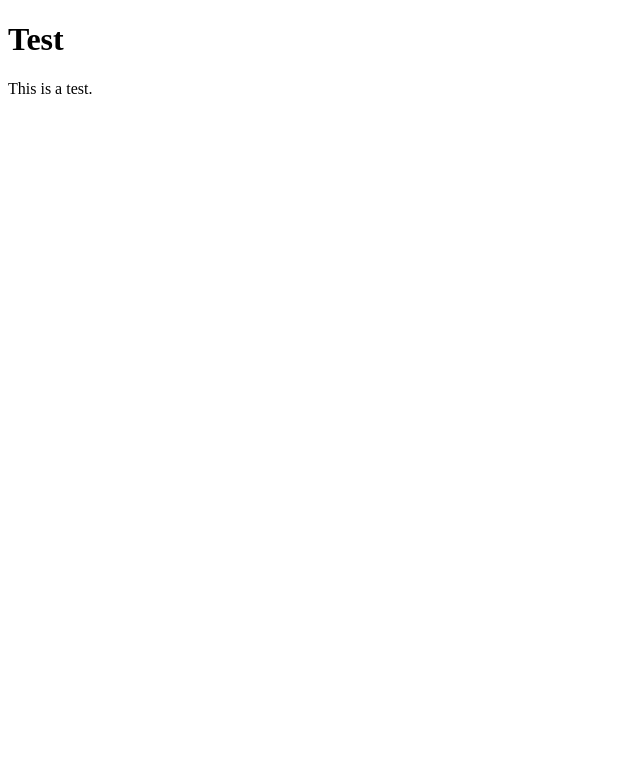
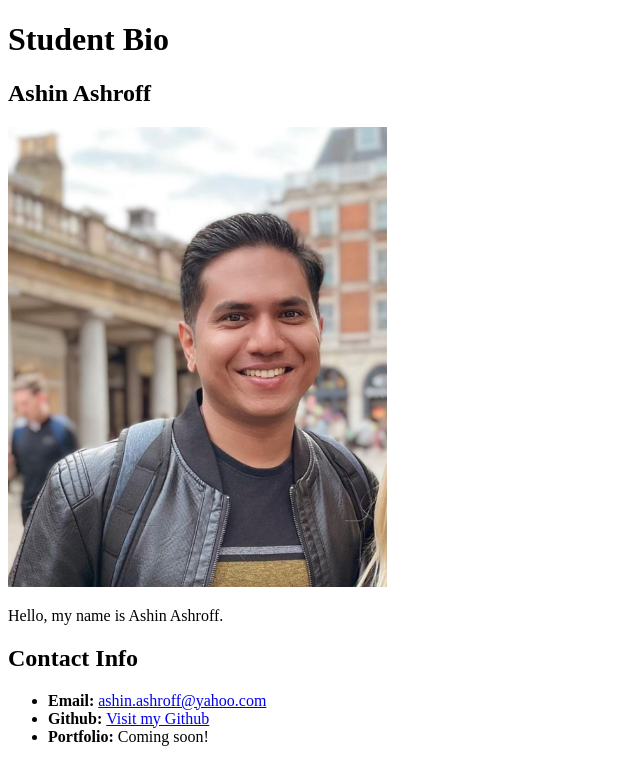
Before and after one commit to aashroff/BasicStudentBio, a plain HTML site: page index.html in a window 1280 px wide. Shown: the whole page, without its empty margins (0-640 px from the left). Drawn offline with Linux system fonts and the light colour scheme.

Commit message:
Added a basic html bio page, styled using an external css

```diff
--- a/index.html
+++ b/index.html
@@ -3,13 +3,25 @@
 <html>
 
 <head>
-    <title>Test Page</title>
+    <title>Student Bio</title>
 </head>
 
 <body>
 
-    <h1>Test</h1>
-    <p>This is a test.</p>
+    <h1>Student Bio</h1>
+    <h2>Ashin Ashroff</h2>
+
+    <img src="./pic.jpg" width="30%" height="30%" >
+
+    <p>Hello, my name is Ashin Ashroff.</p>
+
+    <h2>Contact Info</h2>
+    <ul>
+        <li><b>Email:</b> <a href="mailto: ashin.ashroff@yahoo.com">ashin.ashroff@yahoo.com</a></li>
+        <li><b>Github: </b> <a href="https://github.com/aashroff"> Visit my Github </a> </li>
+        <li><b>Portfolio: </b>Coming soon!</li>
+
+    </ul>
 
 </body>
 
--- /dev/null
+++ b/style.css
@@ -0,0 +1,58 @@
+body{
+    margin:0;
+    background-color: #efeee7;
+    padding:0;
+    font-family: Georgia, 'Times New Roman', Times, serif;
+    color:#333333;
+}
+
+header{
+
+    background-color: #333333;
+    margin: 0;
+    text-align: center;
+
+}
+
+.container{
+    width: 1024px;
+    margin:0 auto;
+
+
+}
+
+h1{
+    color:#eee;
+    font-size: 28px;
+    margin: 0;
+
+}
+
+h2{
+
+    font-size: 24px;
+}
+
+
+#bio-image{
+
+    width: 200px;
+    float: left;
+    margin-right: 10px;
+}
+
+#contact-info{
+
+    float: left;
+    width:30%;
+}
+
+#main-bio{
+    float: left;
+    width:70%
+}
+
+a {
+    line-height: 1.5;
+    color:#d21034;
+}
```
Also changed, not shown: html-bio-with-css.html (added, +38 -0 lines), pic.jpg (added).
